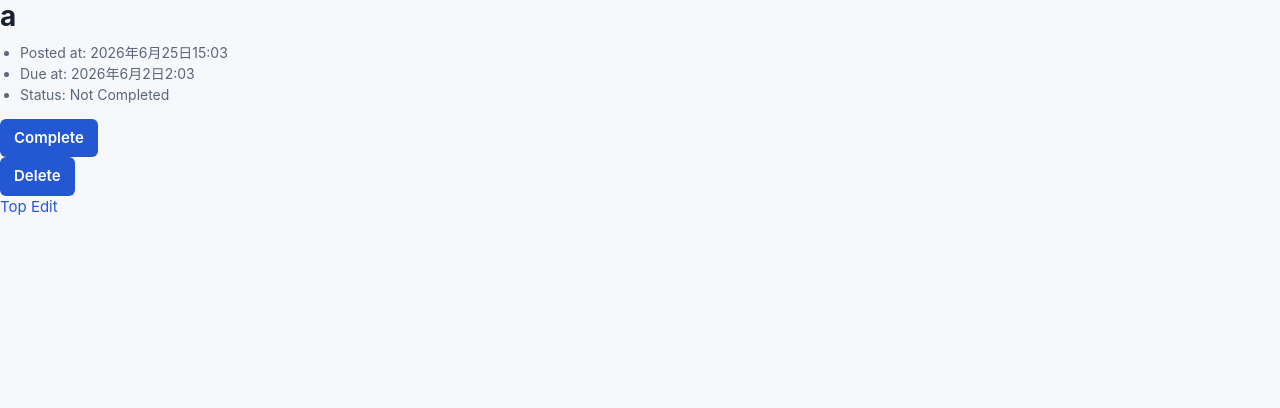
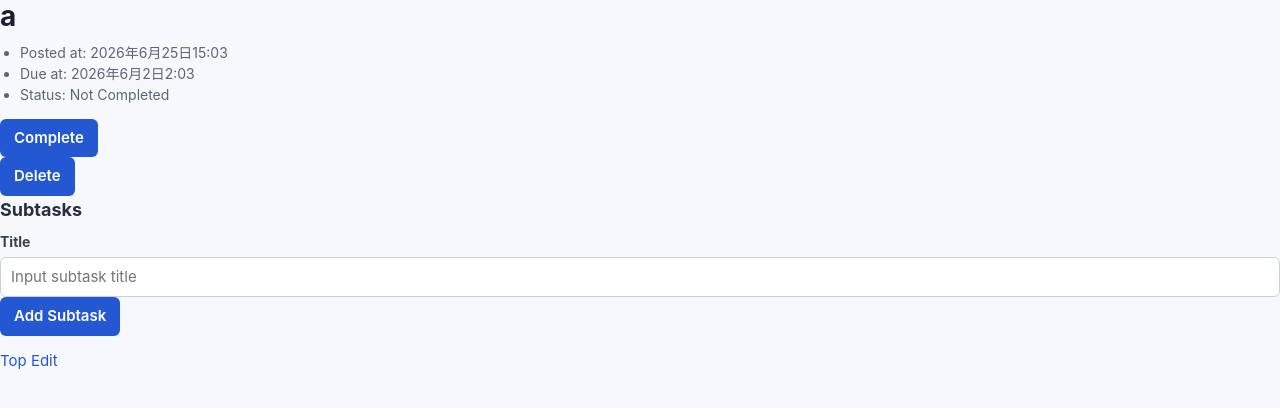
Before and after one commit to s1f10250057/django-test-exercise, a Django app: page /1/ in a window 1280 px wide. Shown: the top 408 px of the page. Run offline with Django 5.2, Linux system fonts and the light colour scheme; data comes from the database, SQL or seed files in the repository; data that the repository does not hold is empty.

Commit message:
サブタスク機能を追加

```diff
--- a/config/urls.py
+++ b/config/urls.py
@@ -22,6 +22,9 @@ urlpatterns = [
     path('admin/', admin.site.urls),
     path('', todo_views.index, name='index'),
     path('<int:task_id>/complete/', todo_views.complete, name='complete'),
+    path('<int:task_id>/subtasks/add/', todo_views.add_subtask, name='add_subtask'),
+    path('<int:task_id>/subtasks/<int:subtask_id>/toggle/', todo_views.toggle_subtask, name='toggle_subtask'),
+    path('<int:task_id>/subtasks/<int:subtask_id>/delete/', todo_views.delete_subtask, name='delete_subtask'),
     path('<int:task_id>/', todo_views.detail, name='detail'),
     path('<int:task_id>/update', todo_views.update, name='update'),
     path('<int:task_id>/delete/', todo_views.delete, name='delete'),
--- a/todo/models.py
+++ b/todo/models.py
@@ -15,3 +15,10 @@ class Task(models.Model):
         if self.due_at is None:
             return False
         return self.due_at < dt
+
+
+class SubTask(models.Model):
+    task = models.ForeignKey(Task, on_delete=models.CASCADE, related_name='subtasks')
+    title = models.CharField(max_length=100)
+    completed = models.BooleanField(default=False)
+    created_at = models.DateTimeField(default=timezone.now)
--- a/todo/templates/todo/detail.html
+++ b/todo/templates/todo/detail.html
@@ -38,6 +38,36 @@
       <button type="submit">Delete</button>
     </form>
 
+    <section>
+      <h2>Subtasks</h2>
+      <form action="{% url 'add_subtask' task.id %}" method="post">
+        {% csrf_token %}
+        <label for="subtaskTitleInput">Title</label>
+        <input id="subtaskTitleInput" name="title" type="text" placeholder="Input subtask title">
+        <button type="submit">Add Subtask</button>
+      </form>
+
+      <ul>
+        {% for subtask in subtasks %}
+        <li>
+          {% if subtask.completed %}
+          <span>{{ subtask.title }}: Completed</span>
+          {% else %}
+          <span>{{ subtask.title }}: Not Completed</span>
+          {% endif %}
+          <form action="{% url 'toggle_subtask' task.id subtask.id %}" method="post">
+            {% csrf_token %}
+            <button type="submit">Toggle</button>
+          </form>
+          <form action="{% url 'delete_subtask' task.id subtask.id %}" method="post">
+            {% csrf_token %}
+            <button type="submit">Delete</button>
+          </form>
+        </li>
+        {% endfor %}
+      </ul>
+    </section>
+
     <div>
       <a href="{% url 'index' %}">Top</a>
       <a href="{% url 'update' task.id %}">Edit</a>
--- a/todo/views.py
+++ b/todo/views.py
@@ -3,7 +3,7 @@ from django.http import Http404
 from django.views.decorators.http import require_POST
 from django.utils.timezone import make_aware
 from django.utils.dateparse import parse_datetime
-from todo.models import Task
+from todo.models import Task, SubTask
 
 # Create your views here.
 def parse_due_at(value):
@@ -37,6 +37,7 @@ def detail(request, task_id):
         raise Http404("Task does not exist")
     context = {
         'task': task,
+        'subtasks': task.subtasks.order_by('created_at'),
     }
     return render(request, 'todo/detail.html', context)
 
@@ -77,3 +78,36 @@ def complete(request, task_id):
     task.completed = True
     task.save()
     return redirect('index')
+
+
+@require_POST
+def add_subtask(request, task_id):
+    try:
+        task = Task.objects.get(pk=task_id)
+    except Task.DoesNotExist:
+        raise Http404("Task does not exist")
+    title = request.POST.get('title', '').strip()
+    if title:
+        SubTask.objects.create(task=task, title=title)
+    return redirect(detail, task_id)
+
+
+@require_POST
+def toggle_subtask(request, task_id, subtask_id):
+    try:
+        subtask = SubTask.objects.get(pk=subtask_id, task_id=task_id)
+    except SubTask.DoesNotExist:
+        raise Http404("SubTask does not exist")
+    subtask.completed = not subtask.completed
+    subtask.save()
+    return redirect(detail, task_id)
+
+
+@require_POST
+def delete_subtask(request, task_id, subtask_id):
+    try:
+        subtask = SubTask.objects.get(pk=subtask_id, task_id=task_id)
+    except SubTask.DoesNotExist:
+        raise Http404("SubTask does not exist")
+    subtask.delete()
+    return redirect(detail, task_id)
```
Also changed, not shown: todo/tests.py (+69 -1 lines), todo/migrations/0003_subtask.py (added).
